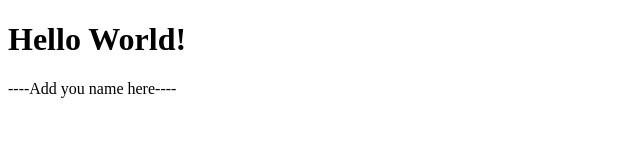
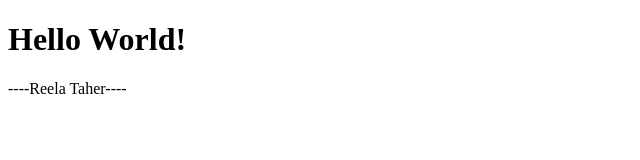
Before and after one commit to DS4200-S23-Class/ic-01-Reela-Taher, a plain HTML site: page index.html in a window 1280 px wide. Shown: the full height of the page, 0-640 px from the left. Drawn offline with Linux system fonts and the light colour scheme.

Commit message:
Added my name tothe index.html file.

```diff
--- a/index.html
+++ b/index.html
@@ -6,7 +6,7 @@
 
 <p>
 
-----Add you name here----
+----Reela Taher----
 
 </p>
 
```
